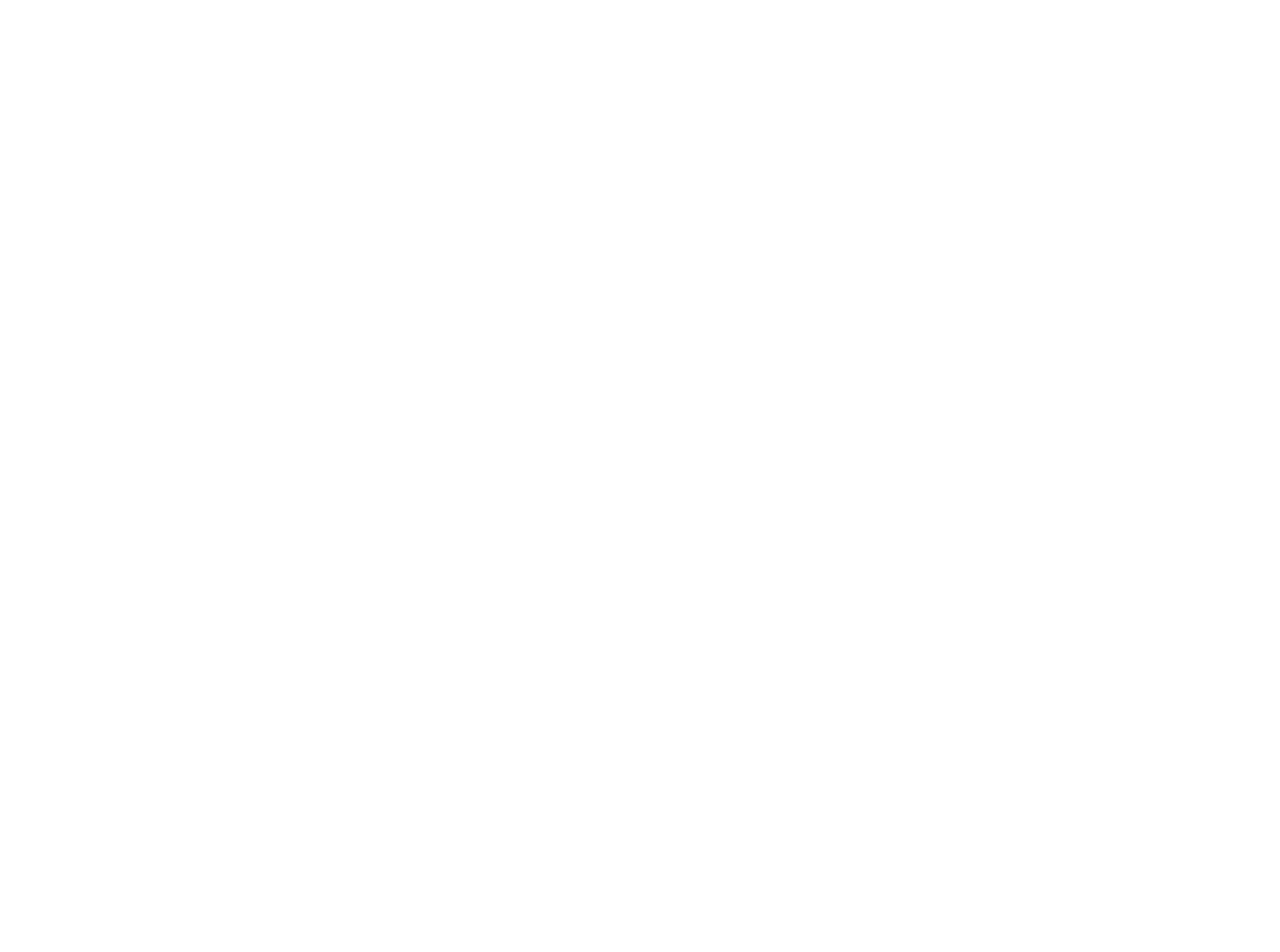
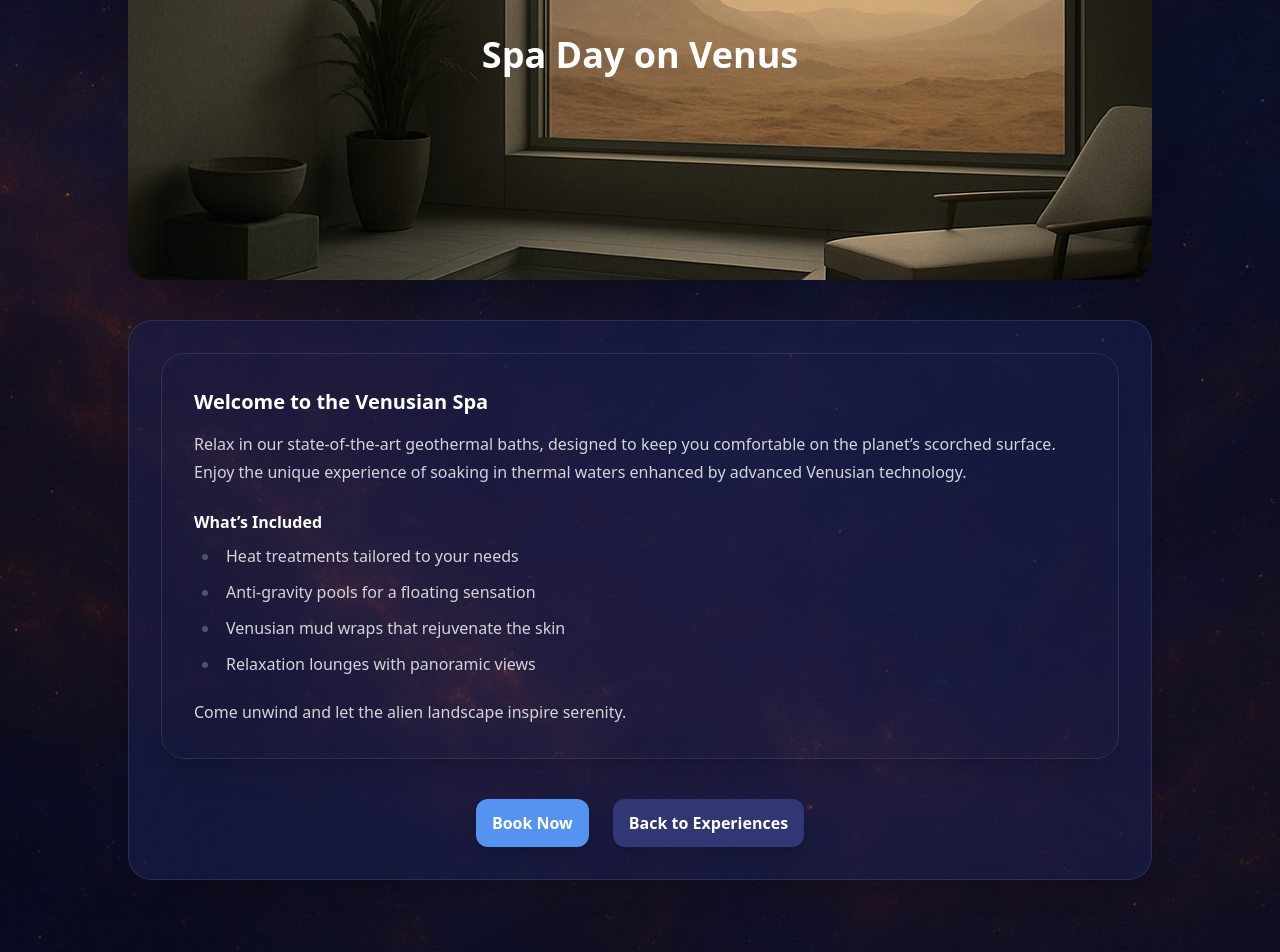
Before and after one commit to Kristoffer-L/examinerande-gruppuppgift-Vue, a Vue app: page /experience/1 in a window 1280 px wide. Before the commit this address had no page. Shown: the part 347-1299 px from the top of the page. Before the commit the page ends 800 px from the top, so only its background shows below. Built offline with nearby package versions, Linux system fonts and the light colour scheme.

Commit message:
added experience page based on url param id. updated json to allow for markdown

```diff
--- a/package.json
+++ b/package.json
@@ -16,11 +16,13 @@
   "dependencies": {
     "@vuepic/vue-datepicker": "^12.0.5",
     "lucide-vue-next": "^0.556.0",
+    "markdown-it": "^14.1.0",
     "pinia": "^3.0.4",
     "vue": "^3.5.24",
     "vue-router": "^4.6.3"
   },
   "devDependencies": {
+    "@tailwindcss/typography": "^0.5.19",
     "@types/node": "^24.10.1",
     "@vitejs/plugin-vue": "^6.0.1",
     "@vue/tsconfig": "^0.8.1",
--- a/src/components/Slider.vue
+++ b/src/components/Slider.vue
@@ -66,7 +66,9 @@
 
         <div class="buttons">
           <button class="action-btn" @click="onBook(item)">Book</button>
-          <button class="action-btn secondary" @click="onReadMore(item)">Read More</button>
+          <router-link :to="`/experience/${item.id}`"
+            ><button class="action-btn secondary">Read More</button></router-link
+          >
         </div>
       </div>
     </div>
--- a/src/data/experiences.json
+++ b/src/data/experiences.json
@@ -3,7 +3,10 @@
     {
       "image": "venus-spa.png",
       "title": "Spa Day on Venus",
-      "description": "Relax in a geothermal spa on the planet’s scorched surface, protected by advanced thermal shielding.",
+      "description": {
+        "type": "markdown",
+        "content": "### Welcome to the Venusian Spa\n\nRelax in our state-of-the-art geothermal baths, designed to keep you comfortable on the planet’s scorched surface. Enjoy the unique experience of soaking in thermal waters enhanced by advanced Venusian technology.\n\n#### What’s Included\n- Heat treatments tailored to your needs\n- Anti-gravity pools for a floating sensation\n- Venusian mud wraps that rejuvenate the skin\n- Relaxation lounges with panoramic views\n\nCome unwind and let the alien landscape inspire serenity."
+      },
       "id": 1,
       "category": "Relaxation",
       "age": "12",
@@ -12,7 +15,10 @@
     {
       "image": "mons-skiing.jpg",
       "title": "Skiing Down Olympus Mons",
-      "description": "Descend the tallest volcano in the solar system on a thrilling low-gravity ski adventure.",
+      "description": {
+        "type": "markdown",
+        "content": "### Conquer Olympus Mons\n\nDescend the tallest volcano in the solar system on an extraordinary low-gravity ski adventure. Glide across miles of powder-soft regolith with sweeping views of Mars’s horizon stretching endlessly beneath the pink sky.\n\n#### Adventure Highlights\n- Experience weightless turns on the slopes\n- Enjoy panoramic vistas of Martian landscapes\n- Guided runs with safety measures in place\n- Suitable for thrill-seekers aged 16 and up\n\nFeel the rush of adrenaline while marveling at one of the most awe-inspiring natural wonders in the galaxy."
+      },
       "id": 2,
       "category": "Adventure",
       "age": "16",
@@ -21,7 +27,10 @@
     {
       "image": "deep-sea-diving.png",
       "title": "Deep-Sea Dive on Enceladus",
-      "description": "Explore the icy moon’s mysterious underwater oceans filled with alien bioluminescent life.",
+      "description": {
+        "type": "markdown",
+        "content": "### Explore Enceladus’ Hidden Oceans\n\nJourney beneath the icy crust of Enceladus and explore vast subglacial oceans illuminated by shimmering alien bioluminescent life. Navigate through crystal-blue caverns, witness drifting schools of luminescent organisms, and float weightlessly in a world untouched by the sun.\n\n#### Expedition Includes\n- Guided dives with expert instructors\n- Observation of rare bioluminescent species\n- High-tech underwater suits for comfort and safety\n- Immersive scientific commentary\n\nA once-in-a-lifetime adventure into one of the galaxy’s most mysterious ecosystems."
+      },
       "id": 3,
       "category": "Exploration",
       "age": "16",
@@ -30,7 +39,10 @@
     {
       "image": "balloon-riding.png",
       "title": "Aurora Balloon Cruise Over Jupiter",
-      "description": "Float safely above Jupiter’s breathtaking storms and witness auroras larger than Earth itself.",
+      "description": {
+        "type": "markdown",
+        "content": "### Drift Above Jupiter\n\nFloat high above Jupiter’s colossal bands and roiling storms aboard a reinforced luxury sky-balloon. Marvel at auroras larger than entire continents as they ripple across the planet’s upper atmosphere.\n\n#### Experience Highlights\n- Silent glide over turbulent cloud bands\n- Expert guides narrate the science and beauty\n- Capture stunning planetary vistas\n- Suitable for ages 12 and above\n\nAn unforgettable journey combining serenity, spectacle, and cosmic wonder."
+      },
       "id": 4,
       "category": "Sightseeing",
       "age": "12",
@@ -39,7 +51,10 @@
     {
       "image": "crystal-cave.png",
       "title": "Crystal Cavern Expedition on Europa",
-      "description": "Journey through vast crystalline caves beneath Europa’s frozen crust, illuminated by internal glacial light.",
+      "description": {
+        "type": "markdown",
+        "content": "### Venture into Europa’s Crystal Caves\n\nExplore glittering subterranean caverns beneath Europa’s frozen crust, where towering ice formations refract alien light into dazzling patterns. Traverse tunnels stretching for miles in a guided expedition designed for thrill-seekers and explorers.\n\n#### Highlights\n- Witness rare crystalline structures\n- Adventure through icy passageways\n- Safety-guided exploration\n- Suitable for ages 12 and above\n\nDiscover the beauty and mystery hidden beneath the moon’s frozen surface."
+      },
       "id": 5,
       "category": "Adventure",
       "age": "12",
@@ -48,7 +63,10 @@
     {
       "image": "stargazing.png",
       "title": "Stargazer Retreat on the Lunar Far Side",
-      "description": "Unwind at a serene observatory resort located on the Moon’s radio-silent far side, perfect for astronomy lovers.",
+      "description": {
+        "type": "markdown",
+        "content": "### Cosmic Retreat on the Moon\n\nUnwind at a secluded observatory resort on the Moon’s radio-silent far side, where the galaxy reveals itself in unparalleled clarity. Enjoy nightly stargazing sessions with world-class telescopes, serene crater walks under the Earthless sky, and peaceful lodgings carved into the lunar bedrock.\n\n#### Retreat Highlights\n- Telescope-guided stargazing sessions\n- Quiet lunar crater exploration\n- Comfortable, immersive accommodations\n- Ideal for astronomy lovers of all ages\n\nA serene escape to reconnect with the universe and your inner explorer."
+      },
       "id": 6,
       "category": "Relaxation",
       "age": "0",
--- a/src/pages/Experience.vue
+++ b/src/pages/Experience.vue
@@ -1,10 +1,71 @@
 <script setup lang="ts">
-document.title = "Simple Page | My App";
+import { computed } from 'vue';
+import data from '../data/experiences.json';
+import MarkdownIt from 'markdown-it';
+
+const props = defineProps<{
+  id: string | number;
+}>();
+const md = new MarkdownIt();
+
+const experiences = data.experiences;
+
+const experienceId = Number(props.id);
+
+const experience = computed(() => experiences.find((exp) => exp.id === experienceId));
+
+const renderedDescription = computed(() => {
+  const exp = experience.value;
+  if (!exp || !exp.description) return '';
+  return md.render(exp.description.content);
+});
+
+function resolveImage(path: string) {
+  return new URL(`../assets/${path}`, import.meta.url).href;
+}
 </script>
 
 <template>
-  <div class="min-h-screen p-8">
-    <h1 class="text-2xl font-bold mb-4">Simple Page</h1>
-    <p>This is a light scaffold for quick pages.</p>
+  <div class="min-h-screen px-8 py-12 text-white">
+    <div v-if="experience" class="max-w-5xl mx-auto">
+      <div class="rounded-3xl overflow-hidden shadow-2xl mb-10 relative">
+        <img
+          :src="resolveImage(experience.image)"
+          :alt="experience.title"
+          class="w-full h-[450px] object-cover"
+        />
+
+        <h1
+          class="absolute inset-0 flex items-center justify-center text-4xl font-bold text-white text-center drop-shadow-2xl px-6"
+        >
+          {{ experience.title }}
+        </h1>
+      </div>
+      <div class="bg-[#1a1f4d]/60 p-8 rounded-3xl shadow-xl border border-white/10">
+        <p
+          class="p-8 rounded-3xl shadow-xl border border-white/10 prose prose-invert max-w-none"
+          v-html="renderedDescription"
+        />
+
+        <div class="flex gap-6 mt-10 justify-center">
+          <button
+            class="py-3 rounded-xl bg-[#5593f0] hover:bg-[#78aaff] transition font-semibold shadow-lg p-4"
+          >
+            Book Now
+          </button>
+          <router-link :to="'/'">
+            <button
+              class="py-3 rounded-xl bg-[#313772] hover:bg-[#4b52a1] transition font-semibold shadow-lg p-4"
+            >
+              Back to Experiences
+            </button>
+          </router-link>
+        </div>
+      </div>
+    </div>
+
+    <div v-else class="text-center text-xl">
+      <p>Experience not found.</p>
+    </div>
   </div>
 </template>
--- a/src/pages/Home.vue
+++ b/src/pages/Home.vue
@@ -7,11 +7,6 @@
 const experiences = data.experiences;
 document.title = 'Galactic Getaways - Home';
 
-// const items = ref([]);
-// onMounted(async () => {
-//   const res = await fetch('/events.json');
-//   items.value = await res.json();
-// });
 const categories = [...new Set(experiences.map((exp) => exp.category))];
 </script>
 
--- a/tailwind.config.js
+++ b/tailwind.config.js
@@ -1,15 +1,11 @@
 module.exports = {
-  content: [
-    "./index.html",
-    "./src/**/*.{vue,js,ts,jsx,tsx}"
-  ],
+  content: ['./index.html', './src/**/*.{vue,js,ts,jsx,tsx}'],
   theme: {
     extend: {
       backgroundImage: {
-        'main-bg': "url('/src/assets/background.png')"
-
-      }
+        'main-bg': "url('/src/assets/background.png')",
+      },
     },
   },
-  plugins: [],
-}
+  plugins: [require('@tailwindcss/typography')],
+};
```
Also changed, not shown: src/router/index.ts (+12 -12 lines), 1 other file (tests, documents, lock files or other folders).
